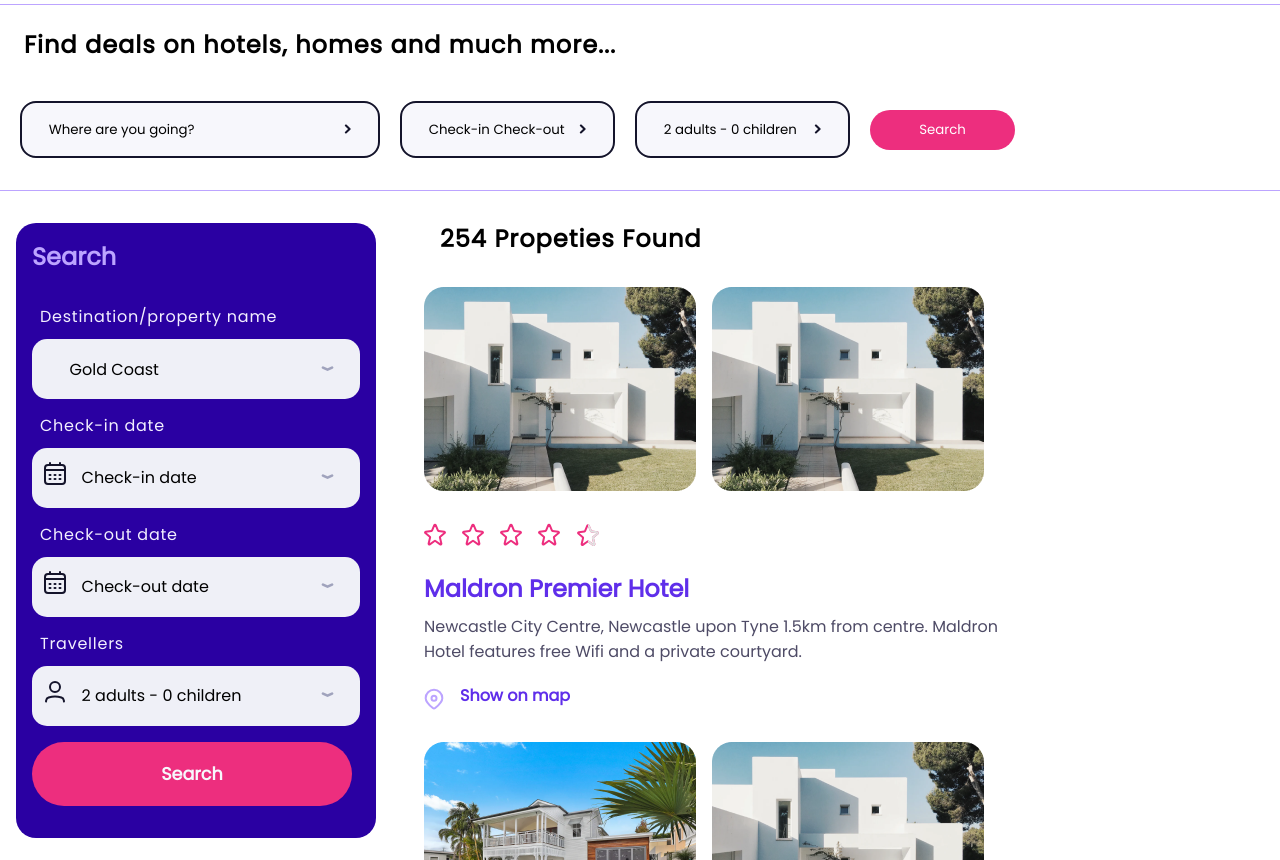
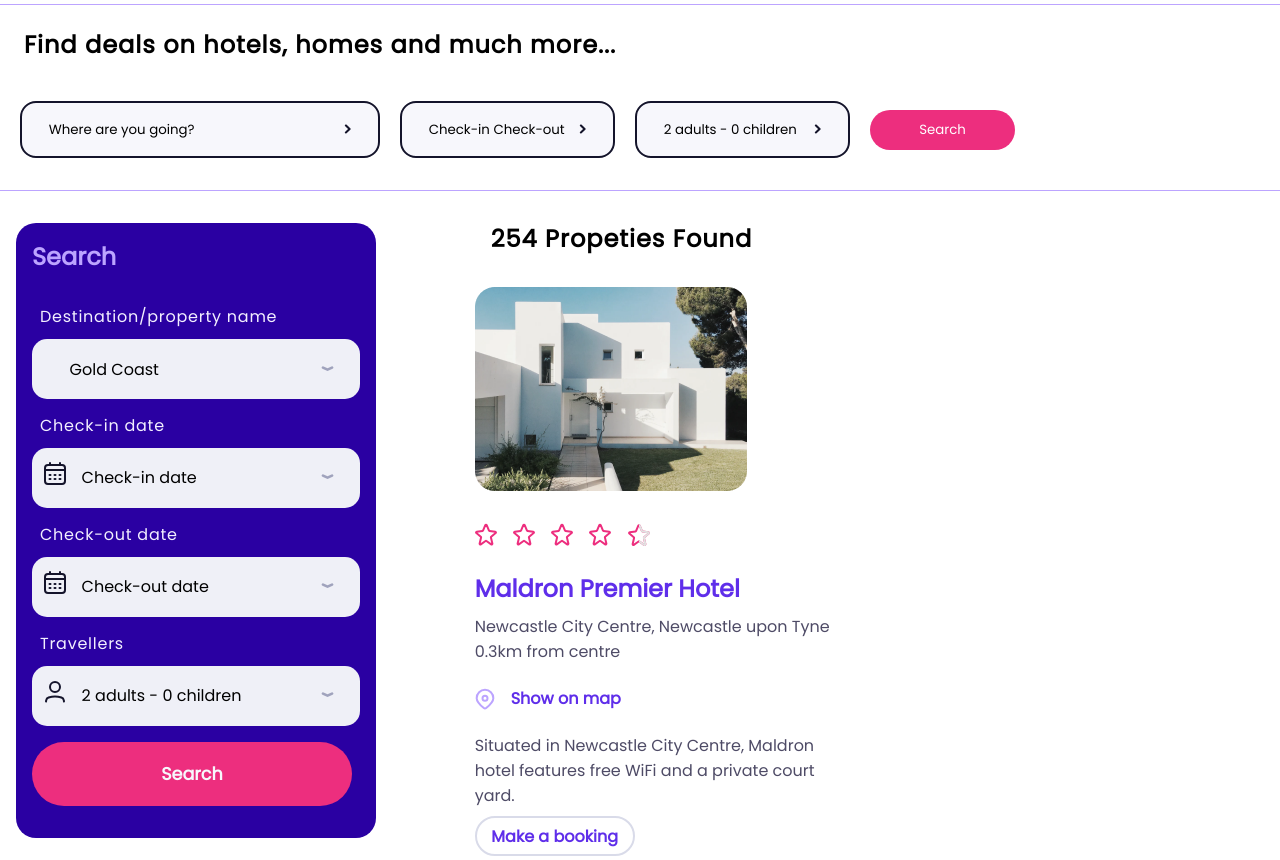
Before and after one commit to AldanaArcidiacono/AldanaArcidiacono-202210-W1CH5-Aldana-Rafael, a website: page index.html in a window 1280 px wide. Shown: the part 92-952 px from the top of the page. Drawn offline with Linux system fonts and the light colour scheme.

Commit message:
Finish challenge

```diff
--- a/index.html
+++ b/index.html
@@ -133,6 +133,7 @@
                             <img
                                 src="assets/house1.png"
                                 alt="Maldron Premier Hotel"
+                                class="img_hide"
                             />
                         </div>
                         <div class="result__description">
@@ -161,9 +162,8 @@
                         </div>
                         <h4>Maldron Premier Hotel</h4>
                         <p>
-                            Newcastle City Centre, Newcastle upon Tyne 1.5km
-                            from centre. Maldron Hotel features free Wifi and a
-                            private courtyard.
+                            Newcastle City Centre, Newcastle upon Tyne 0.3km
+                            from centre
                         </p>
                         <div class="map_location">
                             <div class="map_location--item">
@@ -176,6 +176,11 @@
                                 <h5 class="map_location--item">Show on map</h5>
                             </div>
                         </div>
+                        <p>
+                            Situated in Newcastle City Centre, Maldron hotel
+                            features free WiFi and a private court yard.
+                        </p>
+                        <button type="submit">Make a booking</button>
                     </div>
                     <div class="result1">
                         <div class="image__container">
@@ -186,6 +191,7 @@
                             <img
                                 src="assets/house1.png"
                                 alt="Dream house on the beach"
+                                class="img_hide"
                             />
                         </div>
                         <div class="result__description">
@@ -244,6 +250,7 @@
                             <img
                                 src="/assets/house2.png"
                                 alt="Newcastle Premier Hotel"
+                                class="img_hide"
                             />
                         </div>
                         <div class="result__description">
--- a/sass/styles.scss
+++ b/sass/styles.scss
@@ -261,7 +261,6 @@
         overflow-x: scroll;
     }
     img {
-        display: flex;
         padding-block: 1rem;
         padding-inline-end: 1rem;
     }
@@ -374,4 +373,8 @@
             width: 20vw;
         }
     }
+
+    .img_hide {
+        display: none;
+    }
 }
```
Also changed, not shown: css/styles.css, 1 other file.
